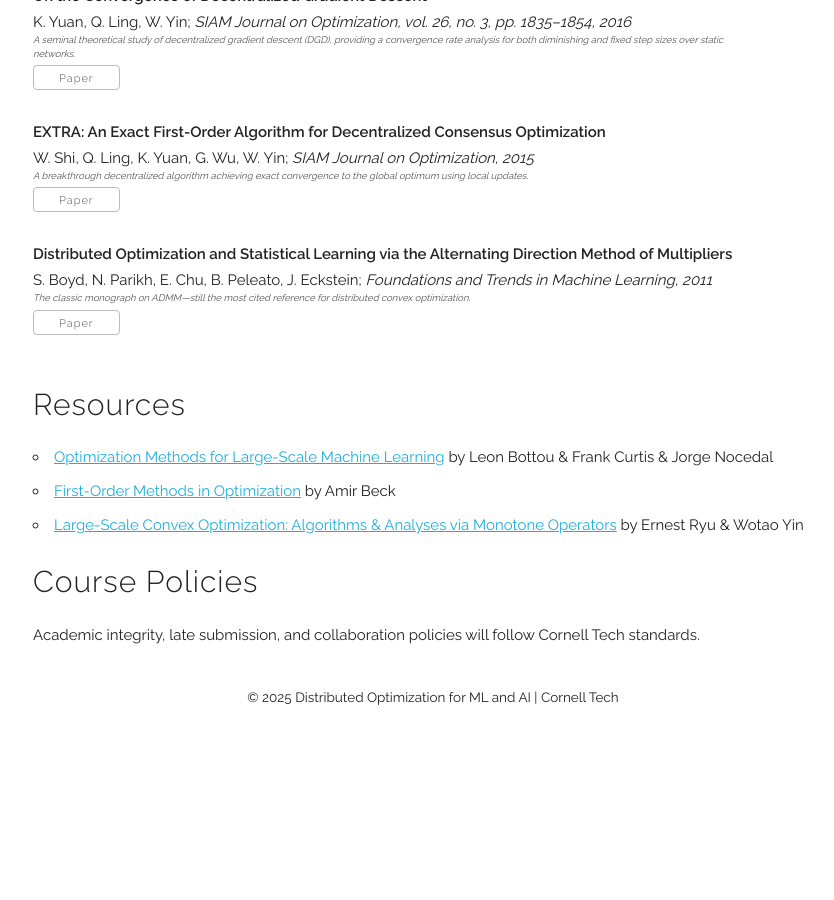
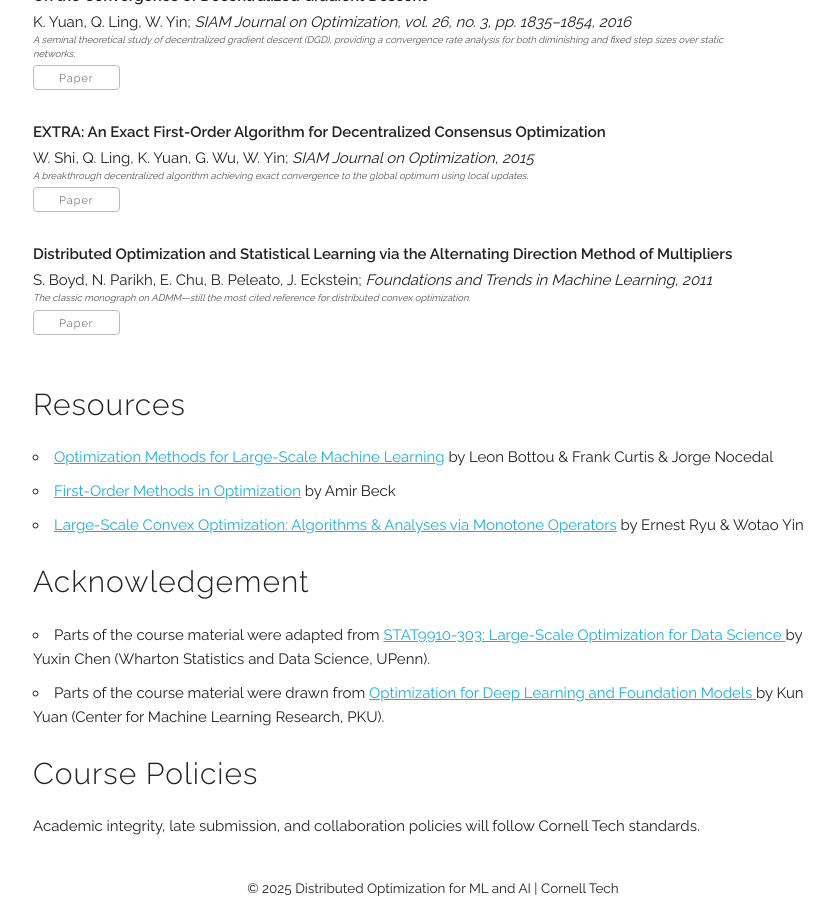
Before and after one commit to chentianyi1991/ECE5290, a Jekyll site: the page built from index.html, in a window 1280 px wide and 900 px high, scrolled down 4332 px. Shown: the whole window, without its empty margins (207-1041 px from the left). Built offline with Jekyll 4.4.1, drawn with Linux system fonts in a browser that asks for light colours; before the commit the page ends 5040 px from its top, so only the background shows below that.

Commit message:
Update course.html

```diff
--- a/_layouts/course.html
+++ b/_layouts/course.html
@@ -100,7 +100,25 @@ when they are used to solve large-scale distributed problems arising in AI, mach
   </section>
 
 
-
+ <section id="acknowledgement">
+  <h4>Acknowledgement</h4>
+  <ul>
+    <li>
+      Parts of the course material were adapted from
+      <a href="https://yuxinchen2020.github.io/large_scale_optimization/index.html">
+        STAT9910-303: Large-Scale Optimization for Data Science
+      </a>
+      by Yuxin Chen (Wharton Statistics and Data Science, UPenn).
+    </li>
+    <li>
+      Parts of the course material were drawn from
+      <a href="https://kunyuan827.github.io/dlopt2023/">
+        Optimization for Deep Learning and Foundation Models
+      </a>
+      by Kun Yuan (Center for Machine Learning Research, PKU).
+    </li>
+  </ul>
+</section>
 
 
     <section id="policies">
```
